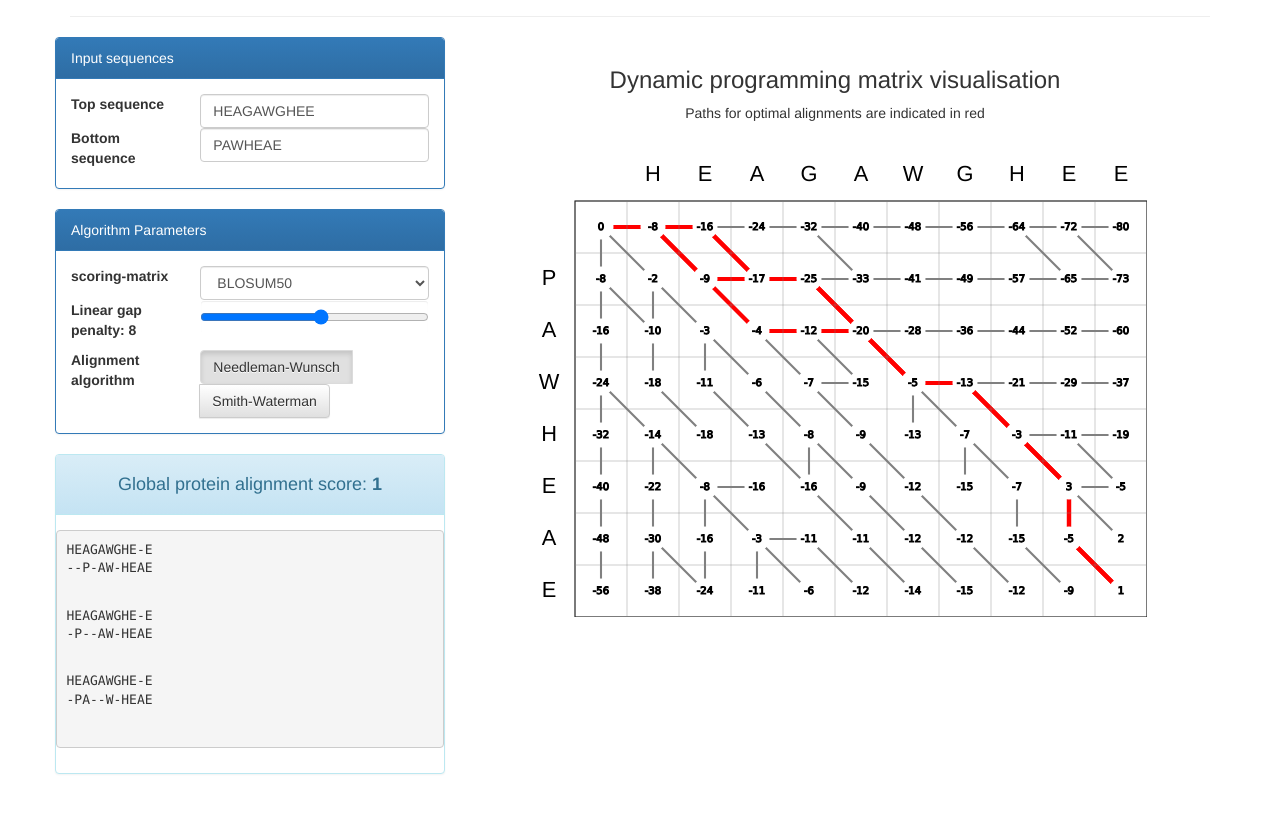
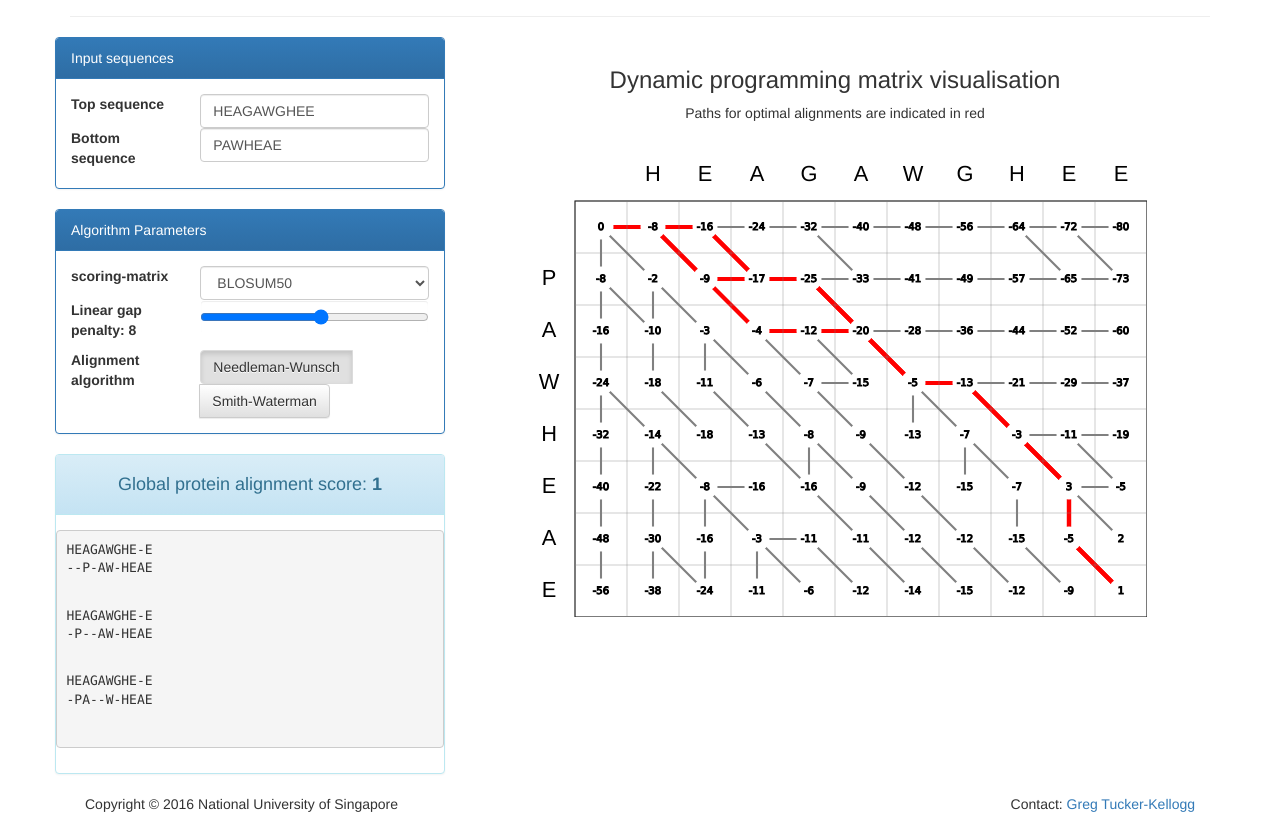
Before and after one commit to gtuckerkellogg/pairwise, a plain HTML site: page demo/index.html in a window 1280 px wide. Shown: the part 83-897 px from the top of the page. Drawn offline with nearby package versions, Linux system fonts and the light colour scheme.

Commit message:
copyright

```diff
--- a/demo/index.html
+++ b/demo/index.html
@@ -12,11 +12,21 @@
     <div class="container">
       <div class="row-fluid">
         <div id="app">
-          <h2>Figwheel template</h2>
-          <p>This will disappear if figwheel is running</p>
         </div>
       </div>
     </div>
+    <footer class="footer">
+      <div class="container">
+        <div class="col-sm-6">
+          <span class="pull-left">      Copyright &copy; 2016 National University of Singapore</span>    </div>
+        <div class="col-sm-6">
+          <span class="pull-right">          Contact: <a href="mailto:dbsgtk@nus.edu.sg">Greg Tucker-Kellogg</a></span>
+
+
+
+    </div>
+      </div>
+    </footer>
     <script src="js/compiled/pairwise.js" type="text/javascript"></script>
   </body>
 </html>
```
Also changed, not shown: resources/public/index.html (+12 -2 lines).
